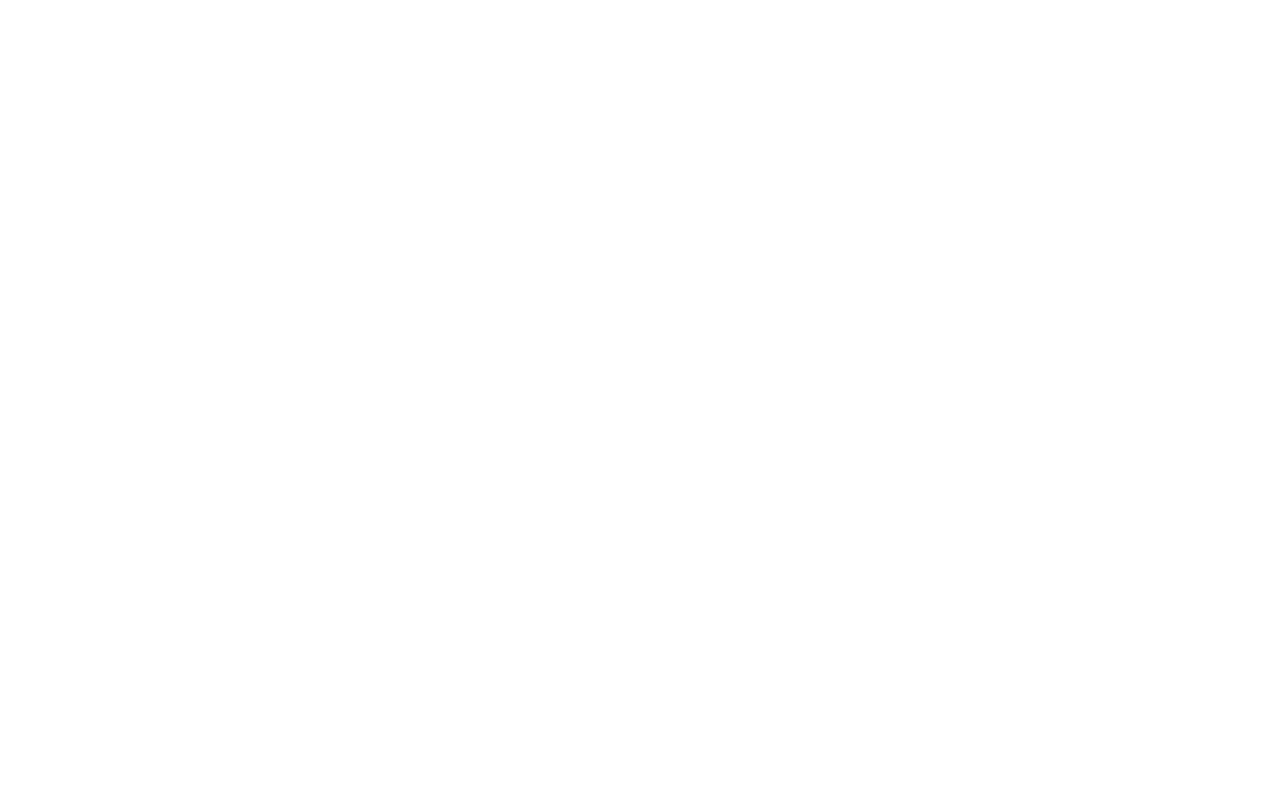
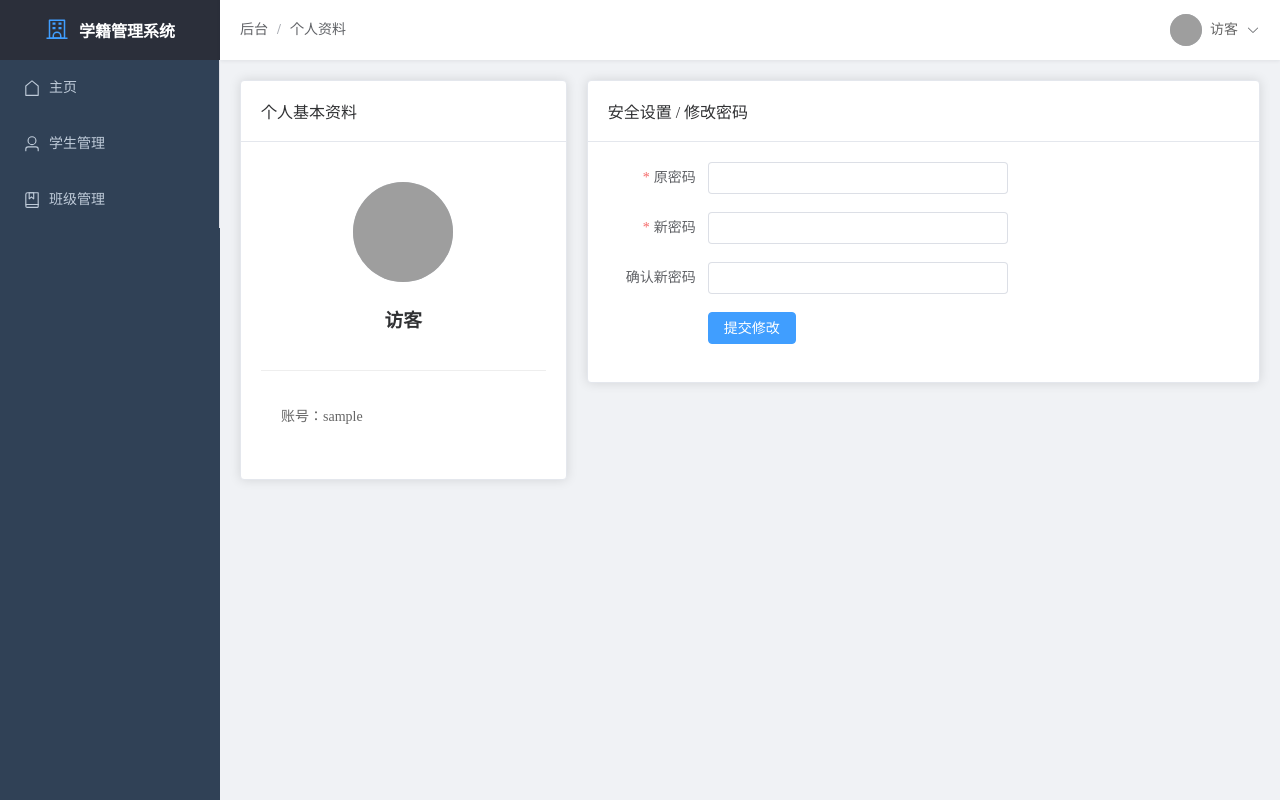
Before and after one commit to LiuYiming-dev/student-management-system-Vue3, a Vue app: page /profile in a window 1280 px wide. Before the commit this address had no page. Built offline with nearby package versions, Linux system fonts and the light colour scheme; sample sign-in values are in the browser's storage; grey boxes are pictures that could not be loaded.

Commit message:
+ 个人中心 修改密码

```diff
--- /dev/null
+++ b/src/api/user.js
@@ -0,0 +1,5 @@
+import request from "@/utils/request.js";
+
+export const updatePassword = (data) => {
+    return request({url: '/user/password', method:'put', data})
+}
--- a/src/layout/MainLayout.vue
+++ b/src/layout/MainLayout.vue
@@ -49,8 +49,7 @@
             </div>
             <template #dropdown>
               <el-dropdown-menu>
-                <el-dropdown-item :icon="User">个人中心</el-dropdown-item>
-                <el-dropdown-item :icon="Setting">系统设置</el-dropdown-item>
+                <el-dropdown-item :icon="User" @click="router.push('/profile')">个人中心</el-dropdown-item>
                 <el-dropdown-item divided :icon="SwitchButton" @click="handleLogout">
                   退出登录
                 </el-dropdown-item>
--- a/src/router/index.js
+++ b/src/router/index.js
@@ -27,7 +27,13 @@
                     path:'home',
                     component: () => import('@/views/HomeView.vue'),
                     meta:{title: '主页'}
+                },
+                {
+                    path:'profile',
+                    component: () => import('@/views/ProfileView.vue'),
+                    meta:{title: '个人资料'}
                 }
+
 
             ]
         }
--- /dev/null
+++ b/src/views/ProfileView.vue
@@ -0,0 +1,81 @@
+<template>
+  <div class="profile-container">
+    <el-row :gutter="20">
+      <el-col :span="8">
+        <el-card header="个人基本资料" class="info-card">
+          <div class="avatar-area">
+            <el-avatar :size="100" src="https://cube.elemecdn.com/0/88/03b0d39583f48206768a7534e55bcpng.png" />
+            <h3>{{ userStore.userInfo.nickname }}</h3>
+          </div>
+          <div class="detail-area">
+            <p>账号：{{ userStore.userInfo.username }}</p>
+          </div>
+        </el-card>
+      </el-col>
+
+      <!-- 右侧：修改密码 -->
+      <el-col :span="16">
+        <el-card header="安全设置 / 修改密码">
+          <el-form :model="passForm" :rules="rules" ref="formRef" label-width="100px" style="max-width: 400px">
+            <el-form-item label="原密码" prop="oldPassword">
+              <el-input v-model="passForm.oldPassword" type="password" show-password />
+            </el-form-item>
+            <el-form-item label="新密码" prop="newPassword">
+              <el-input v-model="passForm.newPassword" type="password" show-password />
+            </el-form-item>
+            <el-form-item label="确认新密码" prop="confirmPassword">
+              <el-input v-model="passForm.confirmPassword" type="password" show-password />
+            </el-form-item>
+            <el-form-item>
+              <el-button type="primary" @click="onSubmit">提交修改</el-button>
+            </el-form-item>
+          </el-form>
+        </el-card>
+      </el-col>
+    </el-row>
+  </div>
+</template>
+
+<script setup>
+import { ref } from 'vue'
+import { useUserStore } from '@/stores/user'
+import { updatePassword } from '@/api/user'
+import { ElMessage } from 'element-plus'
+import { useRouter } from 'vue-router'
+
+const userStore = useUserStore()
+const router = useRouter()
+const formRef = ref()
+const passForm = ref({ oldPassword: '', newPassword: '', confirmPassword: '' })
+
+// 校验逻辑：确认两次密码一致
+const validateConfirm = (rule, value, callback) => {
+  if (value !== passForm.value.newPassword) {
+    callback(new Error('两次输入密码不一致'))
+  } else {
+    callback()
+  }
+}
+
+const rules = {
+  oldPassword: [{ required: true, message: '请输入旧密码', trigger: 'blur' }],
+  newPassword: [{ required: true, min: 6, message: '新密码至少6位', trigger: 'blur' }],
+  confirmPassword: [{ validator: validateConfirm, trigger: 'blur' }]
+}
+
+const onSubmit = async () => {
+  await formRef.value.validate()
+  await updatePassword(passForm.value)
+  ElMessage.success('密码修改成功，请重新登录')
+
+
+  localStorage.removeItem('student_token')
+  userStore.clearUserInfo()
+  await router.push('/login')
+}
+</script>
+
+<style scoped>
+.avatar-area { text-align: center; padding: 20px 0; border-bottom: 1px solid #eee; }
+.detail-area { padding: 20px; color: #666; font-size: 14px; }
+</style>
```
